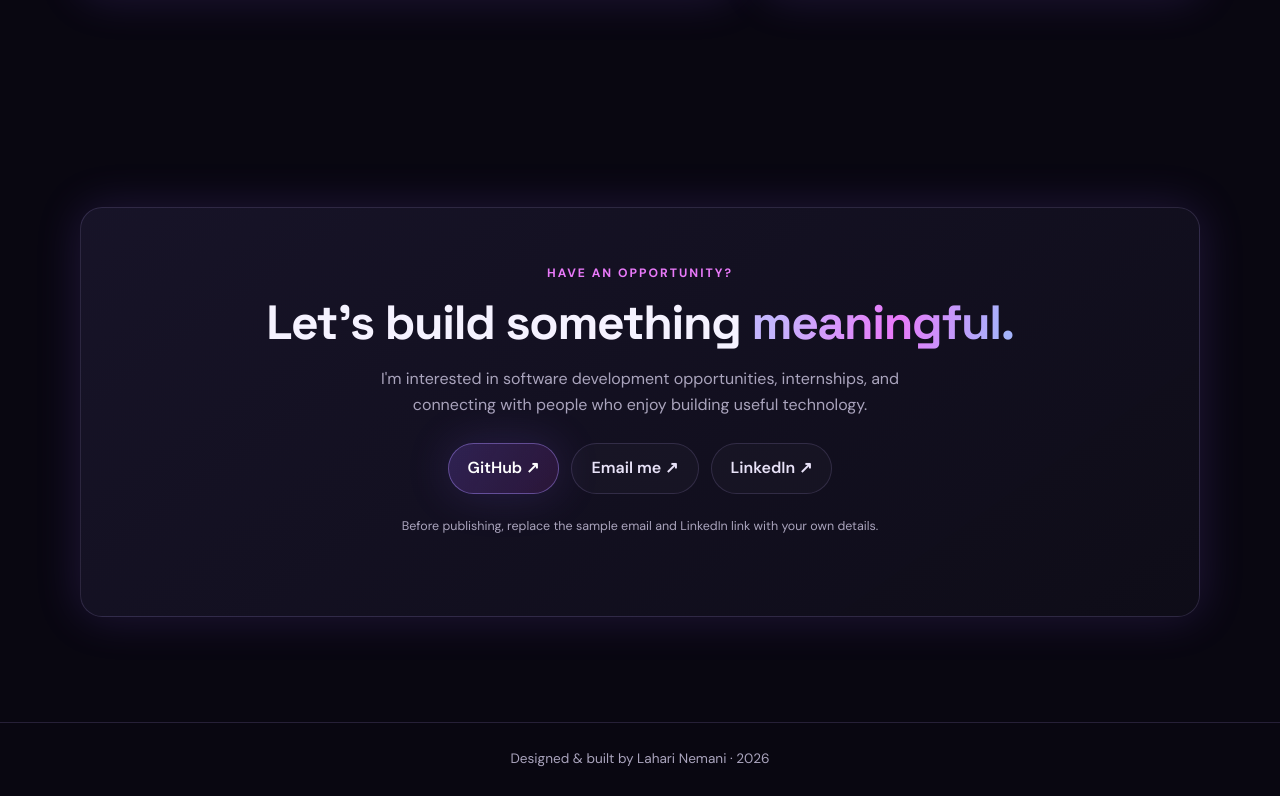
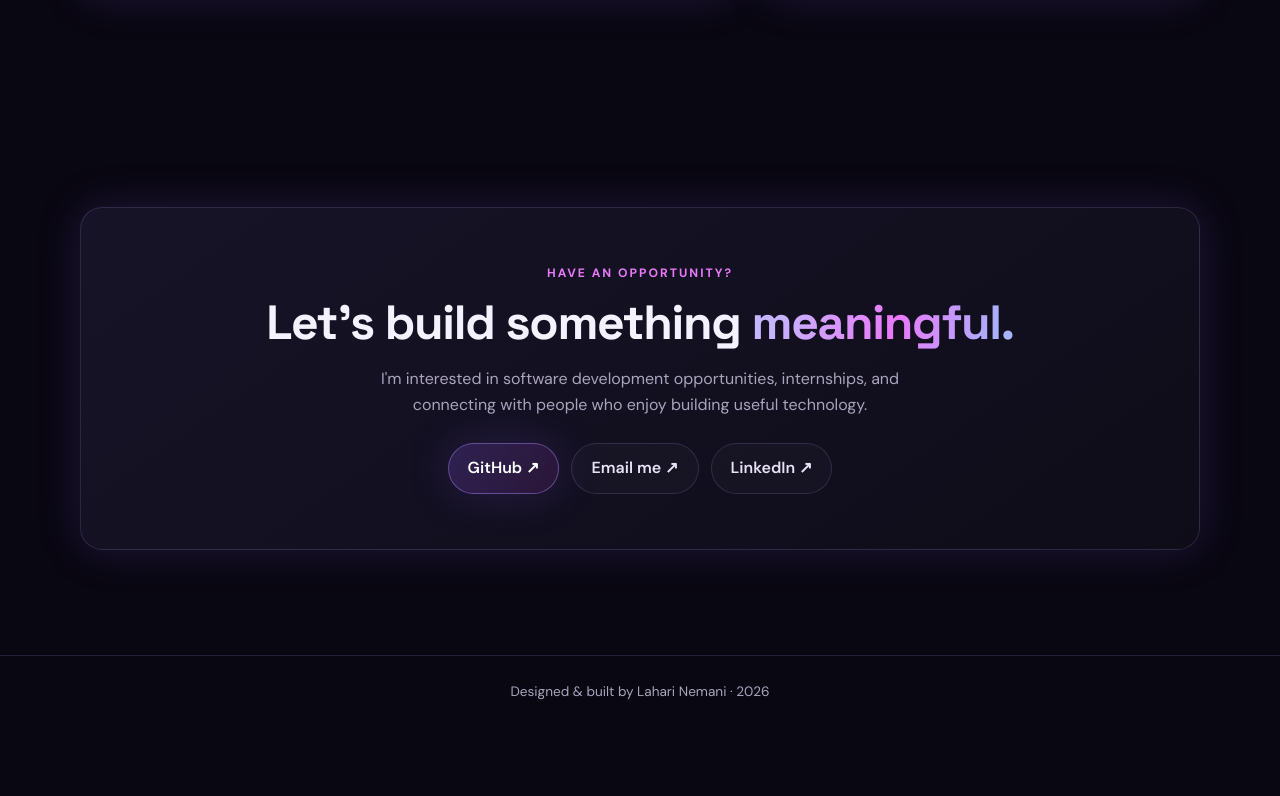
Before and after one commit to lahari0306/lahari0306.github.io, a plain HTML site: page index.html in a window 1280 px wide. Shown: the part 3841-4637 px from the top of the page. After the commit the page ends 4569 px from the top, so only its background shows below. Drawn offline with Linux system fonts and the light colour scheme.

Commit message:
Update index.html

```diff
--- a/index.html
+++ b/index.html
@@ -256,7 +256,7 @@
             <a class="btn secondary" href="mailto:laharinemani@gmail.com">Email me ↗</a>
             <a class="btn secondary" href="https://www.linkedin.com/in/lahari-nemani-018321308?utm_source=share_via&utm_content=profile&utm_medium=member_android" target="_blank" rel="noopener">LinkedIn ↗</a>
           </div>
-          <p style="font-size:.78rem;margin-top:22px;">Before publishing, replace the sample email and LinkedIn link with your own details.</p>
+
         </div>
       </div>
     </section>
```
